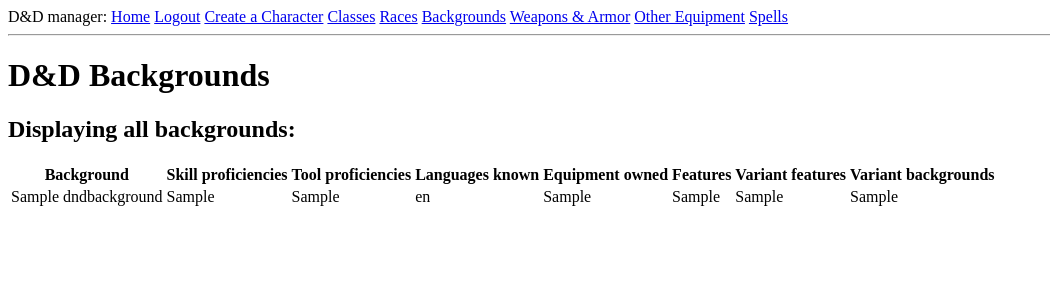
After one commit to shenles/dndmanager, a Flask app: page /dndbackgrounds in a window 1280 px wide. The commit adds this page. Shown: the top 300 px of the page, without its empty margins (0-1050 px from the left). Run offline with Flask 2, Linux system fonts and the light colour scheme; a user stored in the database is signed in; tables that the repository leaves empty hold one stand-in row (values such as "Sample post"); parts of the project's set-up code (start-up, migrations or seed data) failed here and were passed over.

Commit message:
add backgrounds page

```diff
--- a/app/routes.py
+++ b/app/routes.py
@@ -5,7 +5,7 @@
 from app.forms import LoginForm, RegistrationForm, EquipFilterForm, WeaponArmorFilterForm, SpellFilterForm
 from app.forms import CreateCharacterForm, ChooseSubraceForm, AssignAbilitiesForm, HalfElfForm, ChooseBgForm
 from flask_login import current_user, login_user, logout_user
-from app.models import User, Character, Dndclass, Dndspell, Dndrace, Dndsubrace, Dndequipment
+from app.models import User, Character, Dndclass, Dndspell, Dndrace, Dndsubrace, Dndequipment, Dndbackground
 
 def intersection(l1, l2):
     l3 = [val for val in l1 if val in l2]
@@ -297,7 +297,6 @@
 
     if session.get('characterRace') == 'Half-Elf' and session.get('halfelfBonusDone') == 'no':
         # mark this step as done
-        #print('block 1 reached')
         if session.get('halfelfBonusDone'):
             session.pop('halfelfBonusDone')
         session['halfelfBonusDone'] = 'yes'
@@ -305,7 +304,6 @@
         return render_template('createcharacter3.html', title='Create Character', form1=he_form)
     else:
         if bg_form.is_submitted() and session.get('addHalfElfDone') == 'yes':
-            #print('block 2 reached')
             # display stats, class, and race info that is now complete
             #print(bg_form.data)
             # save character background to session
@@ -322,9 +320,7 @@
             return render_template('createcharacter3.html', title='Create Character',
                 msg2=final_msg, msg3=final_msg2)
         else:
-            #print('block 2.5 reached')
             if session.get('characterRace') == 'Half-Elf' and he_form.is_submitted():
-                #print('block 3 reached')
                 #print(he_form.data)
                 chosen_increases = he_form.data['increase_list']
                 #print(chosen_increases)
@@ -362,6 +358,12 @@
 def dndraces():
     ddraces = Dndrace.query.all()
     return render_template('dndraces.html', title='D&D Races', allraces=ddraces)
+
+@app.route('/dndbackgrounds')
+@login_required
+def dndbackgrounds():
+    dd_bgs = Dndbackground.query.all()
+    return render_template('dndbackgrounds.html', title='D&D Backgrounds', allbgs=dd_bgs)
 
 @app.route('/dndequipment', methods=['GET', 'POST'])
 @login_required
--- a/app/templates/base.html
+++ b/app/templates/base.html
@@ -18,6 +18,7 @@
             <a href="{{ url_for('createcharacter') }}">Create a Character</a>
             <a href="{{ url_for('dndclasses') }}">Classes</a>
             <a href="{{ url_for('dndraces') }}">Races</a>
+            <a href="{{ url_for('dndbackgrounds') }}">Backgrounds</a>
             <a href="{{ url_for('dndweaponsarmor') }}">Weapons & Armor</a>
             <a href="{{ url_for('dndequipment') }}">Other Equipment</a>
             <a href="{{ url_for('dndspells') }}">Spells</a>
--- /dev/null
+++ b/app/templates/dndbackgrounds.html
@@ -0,0 +1,25 @@
+{% extends "base.html" %}
+
+{% block content %}
+    <h1>D&D Backgrounds</h1>
+    <div>
+    <h2>Displaying all backgrounds:</h2>
+    {% if allbgs %}
+    <table>
+        <tr><th>Background</th><th>Skill proficiencies</th><th>Tool proficiencies</th>
+        <th>Languages known</th><th>Equipment owned</th><th>Features</th>
+        <th>Variant features</th>
+        <th>Variant backgrounds</th>
+        </tr>
+        {% for bgname in allbgs %}
+        <tr>
+            <td>{{ bgname.name }}</td><td>{{ bgname.skillprofs }}</td><td>{{ bgname.toolprofs }}</td>
+            <td>{{ bgname.langs }}</td><td>{{ bgname.equipment  }}</td>
+            <td>{{ bgname.feature  }}</td><td>{{ bgname.variant_feature }}</td>
+            <td>{{ bgname.variant }}</td>
+        </tr>
+        {% endfor %}
+    </table>
+    {% endif %}
+    </div>
+{% endblock %}
```
